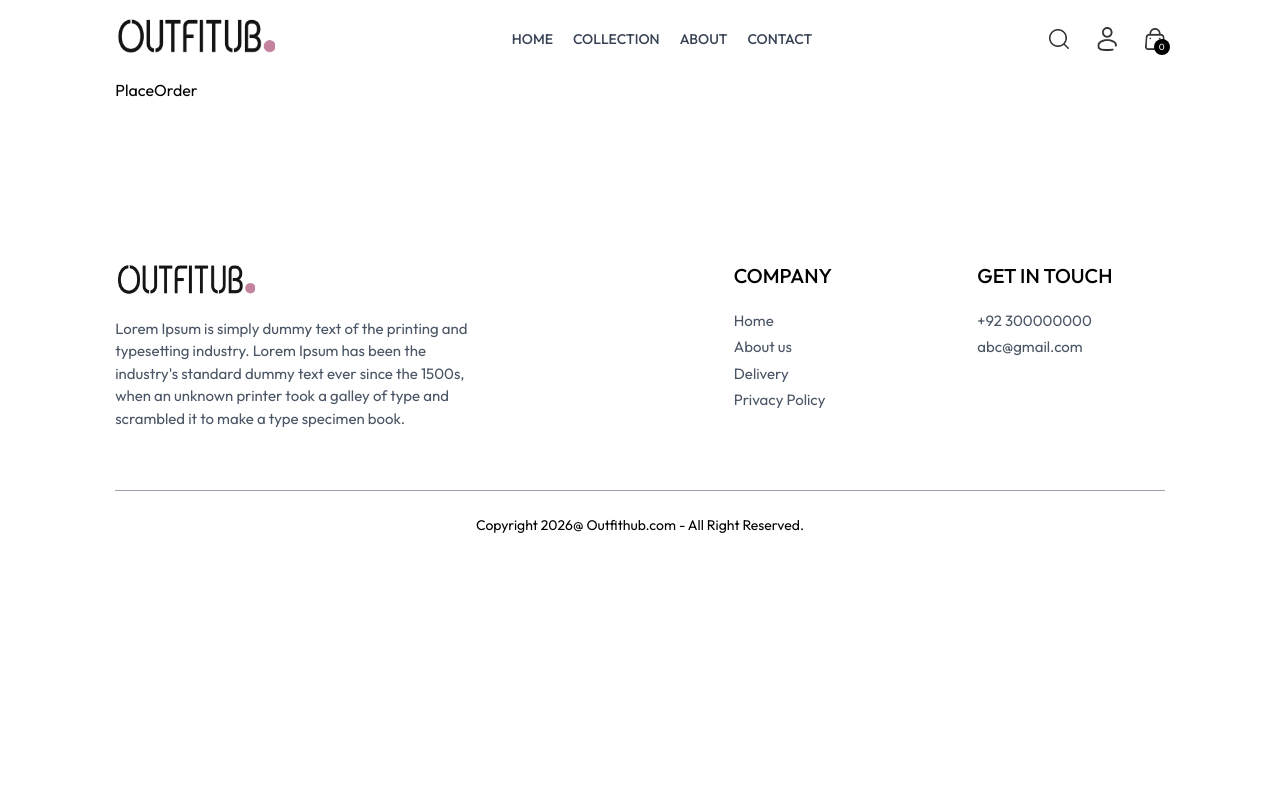
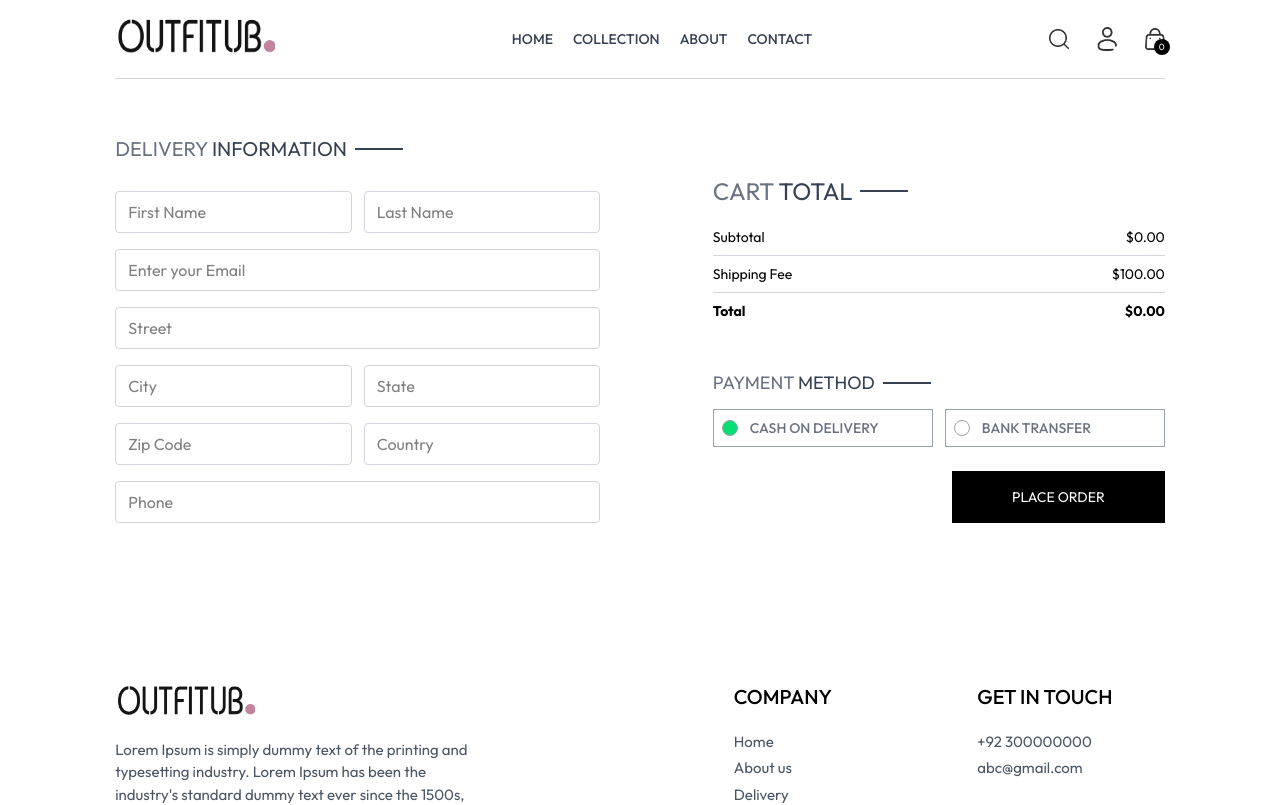
Before and after one commit to m-ali422-a/Ecommerce, a React (Vite) app: page /place-order in a window 1280 px wide. Shown: the top 805 px of the page. Built offline with nearby package versions, Linux system fonts and the light colour scheme.

Commit message:
create the place order page

```diff
--- /dev/null
+++ b/src/components/CartTotal.jsx
@@ -0,0 +1,32 @@
+import { useContext } from "react"
+import { ShopContext } from "../context/ShopContext"
+import Title from "./Title";
+
+const CartTotal = () => {
+
+  const {currency,delivery_fee,getCartTotal} = useContext(ShopContext);
+
+  return (
+    <div className='w-full'>
+        <div className='text-2xl'>
+            <Title text1={"Cart"} text2={"Total"} />
+        </div>
+        <div className='flex flex-col gap-2 mt-2 text-sm'>
+            <div className='flex justify-between border-b border-gray-300 pb-2'>
+                <p>Subtotal</p>
+                <p>{currency}{getCartTotal()}.00</p>
+            </div>
+            <div className='flex justify-between border-b border-gray-300 pb-2'>
+                <p>Shipping Fee</p>
+                <p>{currency}{delivery_fee}.00</p>
+            </div>
+            <div className='flex justify-between font-bold'>
+                <p>Total</p>
+                <p>{currency}{getCartTotal() === 0 ? 0 : getCartTotal() + delivery_fee}.00</p>
+            </div>
+        </div>
+    </div>
+  )
+}
+
+export default CartTotal
--- a/src/context/ShopContext.jsx
+++ b/src/context/ShopContext.jsx
@@ -1,6 +1,7 @@
 import { createContext, useEffect, useState } from "react";
 import { products } from "../assets/assets";
 import { toast } from "react-toastify";
+import { useNavigate } from "react-router-dom";
 
 export const ShopContext = createContext();
 
@@ -8,6 +9,7 @@
   const [search, setSearch] = useState("");
   const [showSearch, setShowSearch] = useState(false);
   const [cartItems, setCartItems] = useState({});
+  const navigate = useNavigate();
 
   const addToCart = (itemId, size) => {
     if (!size) {
@@ -53,6 +55,19 @@
     setCartItems(cartData);
   }
 
+  const getCartTotal = ()=>{
+    let total = 0;
+    for(const items in cartItems){
+      let itemInfo = products.find((product)=> product._id === items);
+      for(const item in cartItems[items]){
+        if(cartItems[items][item] > 0){
+          total += itemInfo.price * cartItems[items][item]
+        }
+      }
+    }
+    return total;
+  }
+
   const currency = "$";
   const delivery_fee = 100;
 
@@ -68,7 +83,9 @@
     cartItems,
     addToCart,
     getCartCount,
-    updateQuantity
+    updateQuantity,
+    getCartTotal,
+    navigate
   };
 
   return (
--- a/src/pages/Cart.jsx
+++ b/src/pages/Cart.jsx
@@ -2,57 +2,101 @@
 import { ShopContext } from "../context/ShopContext";
 import Title from "../components/Title";
 import { assets } from "../assets/assets";
+import CartTotal from "../components/CartTotal";
+import Button from "../components/Button";
 
 const Cart = () => {
-  const { products, currency, cartItems, updateQuantity } = useContext(ShopContext);
+  const { products, currency, cartItems, updateQuantity, navigate } =
+    useContext(ShopContext);
 
   const [cartData, setCartData] = useState([]);
 
-  useEffect(()=>{
+  useEffect(() => {
     const data = [];
 
-    for(const items in cartItems){
-      for(const item in cartItems[items]){
-        if(cartItems[items][item] > 0){
+    for (const items in cartItems) {
+      for (const item in cartItems[items]) {
+        if (cartItems[items][item] > 0) {
           data.push({
-            _id:items,
-            size:item,
-            quatity:cartItems[items][item]
-          })
+            _id: items,
+            size: item,
+            quatity: cartItems[items][item],
+          });
         }
       }
     }
     setCartData(data);
-  },[cartItems])
+  }, [cartItems]);
 
   return (
-    <div className='border-t border-gray-300 pt-13'>
-      <div className='text-2xl mb-3'>
+    <div className="border-t border-gray-300 pt-13">
+      <div className="text-2xl mb-3">
         <Title text1={"Your"} text2={"Cart"} />
       </div>
       {/* Add to Cart Products Map  */}
       <div>
-        {
-          cartData.map((item,index)=>{
-            const productData = products.find((product)=> product._id === item._id);
-            return(
-              <div key={index} className='py-4 border-t border-b border-gray-300 text-gray-700 grid grid-cols-[4fr_0.5fr_0.5fr] sm:grid-cols-[4fr_2fr_0.5fr] items-center gap-4'>
-                <div className='flex items-start gap-6'>
-                  <img className='w-16 sm:w-20' src={productData.image[0]} alt="" />
-                  <div>
-                    <p className='text-xs sm:text-lg font-medium'>{productData.name}</p>
-                    <div className='flex gap-5 mt-2 items-center'>
-                      <p>{currency}{productData.price}</p>
-                      <p className='bg-slate-50 px-2 sm:px-3 sm:py-1 border border-gray-300'>{item.size}</p>
-                    </div>
+        {cartData.map((item, index) => {
+          const productData = products.find(
+            (product) => product._id === item._id,
+          );
+          return (
+            <div
+              key={index}
+              className="py-4 border-t border-b border-gray-300 text-gray-700 grid grid-cols-[4fr_0.5fr_0.5fr] sm:grid-cols-[4fr_2fr_0.5fr] items-center gap-4"
+            >
+              <div className="flex items-start gap-6">
+                <img
+                  className="w-16 sm:w-20"
+                  src={productData.image[0]}
+                  alt=""
+                />
+                <div>
+                  <p className="text-xs sm:text-lg font-medium">
+                    {productData.name}
+                  </p>
+                  <div className="flex gap-5 mt-2 items-center">
+                    <p>
+                      {currency}
+                      {productData.price}
+                    </p>
+                    <p className="bg-slate-50 px-2 sm:px-3 sm:py-1 border border-gray-300">
+                      {item.size}
+                    </p>
                   </div>
                 </div>
-                <input onChange={(e)=>e.target.value === '' || e.target.value === "0" ? null : updateQuantity(item._id,item.size,Number(e.target.value))} className='border border-gray-300 max-w-10 sm:max-w-20 px-1 sm:px-2 py-1' type="number" min={1} defaultValue={item.quatity} />
-                <img onClick={()=>updateQuantity(item._id,item.size,0)} className='w-4 sm:w-5 cursor-pointer' src={assets.bin_icon} alt="" />
               </div>
-            )
-          })
-        }
+              <input
+                onChange={(e) =>
+                  e.target.value === "" || e.target.value === "0"
+                    ? null
+                    : updateQuantity(
+                        item._id,
+                        item.size,
+                        Number(e.target.value),
+                      )
+                }
+                className="border border-gray-300 max-w-10 sm:max-w-20 px-1 sm:px-2 py-1"
+                type="number"
+                min={1}
+                defaultValue={item.quatity}
+              />
+              <img
+                onClick={() => updateQuantity(item._id, item.size, 0)}
+                className="w-4 sm:w-5 cursor-pointer"
+                src={assets.bin_icon}
+                alt=""
+              />
+            </div>
+          );
+        })}
+      </div>
+      <div className="flex justify-end my-20">
+        <div className="w-full sm:w-md">
+          <CartTotal />
+          <div className='w-full text-end py-7'>
+            <Button onClick={()=>navigate('/place-order')} text={"Proceed to Checkout"} style={"!text-sm"} />
+          </div>
+        </div>
       </div>
     </div>
   );
--- a/src/pages/PlaceOrder.jsx
+++ b/src/pages/PlaceOrder.jsx
@@ -1,7 +1,68 @@
+import Title from "../components/Title";
+import CartTotal from '../components/CartTotal'
+import { assets } from "../assets/assets";
+import { useContext, useState } from "react";
+import Button from '../components/Button'
+import { ShopContext } from "../context/ShopContext";
+
 const PlaceOrder = () => {
+
+  const [payment, setPayment] = useState("cod");
+  const {navigate} = useContext(ShopContext);
+
   return (
-    <div>PlaceOrder</div>
-  )
-}
+    <div className="flex flex-col sm:flex-row justify-between gap-4 border-t border-gray-300 pt-14">
+      {/* Left Content  */}
+      <div className='flex flex-col w-full sm:max-w-[485px] gap-4'>
+        <div className='text-xl'>
+          <Title text1={"Delivery"} text2={"Information"} />
+        </div>
+        <div className='flex gap-3'>
+          <input className='border border-gray-300 rounded px-3 py-2 w-full' type="text" placeholder="First Name" />
+          <input className='border border-gray-300 rounded px-3 py-2 w-full' type="text" placeholder="Last Name" />
+        </div>
+        <input className='border border-gray-300 rounded px-3 py-2 w-full' type="text" placeholder="Enter your Email" />
+        <input className='border border-gray-300 rounded px-3 py-2 w-full' type="text" placeholder="Street" />
+        <div className='flex gap-3'>
+          <input className='border border-gray-300 rounded px-3 py-2 w-full' type="text" placeholder="City" />
+          <input className='border border-gray-300 rounded px-3 py-2 w-full' type="text" placeholder="State" />
+        </div>
+        <div className='flex gap-3'>
+          <input className='border border-gray-300 rounded px-3 py-2 w-full' type="number" placeholder="Zip Code" />
+          <input className='border border-gray-300 rounded px-3 py-2 w-full' type="text" placeholder="Country" />
+        </div>
+        <input className='border border-gray-300 rounded px-3 py-2 w-full' type="number" placeholder="Phone" />
+      </div>
+      {/* Right Content  */}
+      <div className='mt-10'>
+        <div className='min-w-110'>
+        <CartTotal/>
+      </div>
+      <div className='text-lg mt-12'>
+        <Title text1={"Payment"} text2={"Method"} />
 
-export default PlaceOrder
+        {/* Payment Methods  */}
+      <div className='flex flex-col sm:flex-row justify-between gap-3'>
+
+        <div onClick={()=>setPayment('cod')} className='flex items-center gap-3 border border-gray-400 px-2 py-2 w-full  sm:w-[220px] cursor-pointer'>
+          <p className={`w-4 h-4 rounded-full border border-gray-400 ${payment === 'cod' ? 'bg-green-400' : '' }`}></p>
+          <p className='text-gray-500 text-sm font-medium uppercase'>Cash on Delivery</p>
+        </div>
+        <div onClick={()=>setPayment('bank')} className='flex items-center gap-3 border border-gray-400 px-2 py-2 w-full  sm:w-[220px] cursor-pointer'>
+          <p className={`w-4 h-4 rounded-full border border-gray-400 ${payment === 'bank' ? 'bg-green-400' : '' }`}></p>
+          <p className='text-gray-500 text-sm font-medium uppercase'>Bank Transfer</p>
+        </div>
+        </div>
+        <div className='text-end mt-6'>
+        <Button onClick={()=>navigate('/orders')} text={"Place Order"} style={'!text-sm px-15'} />
+        </div>
+      </div>
+
+
+      </div>
+
+    </div>
+  );
+};
+
+export default PlaceOrder;
```
